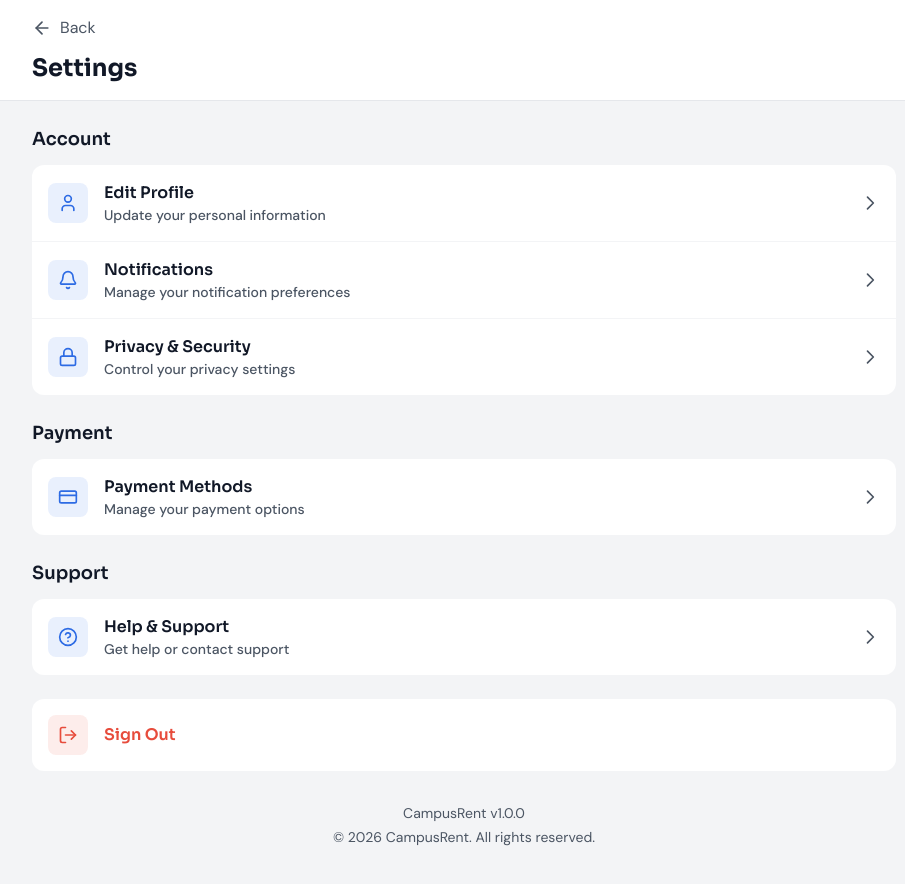
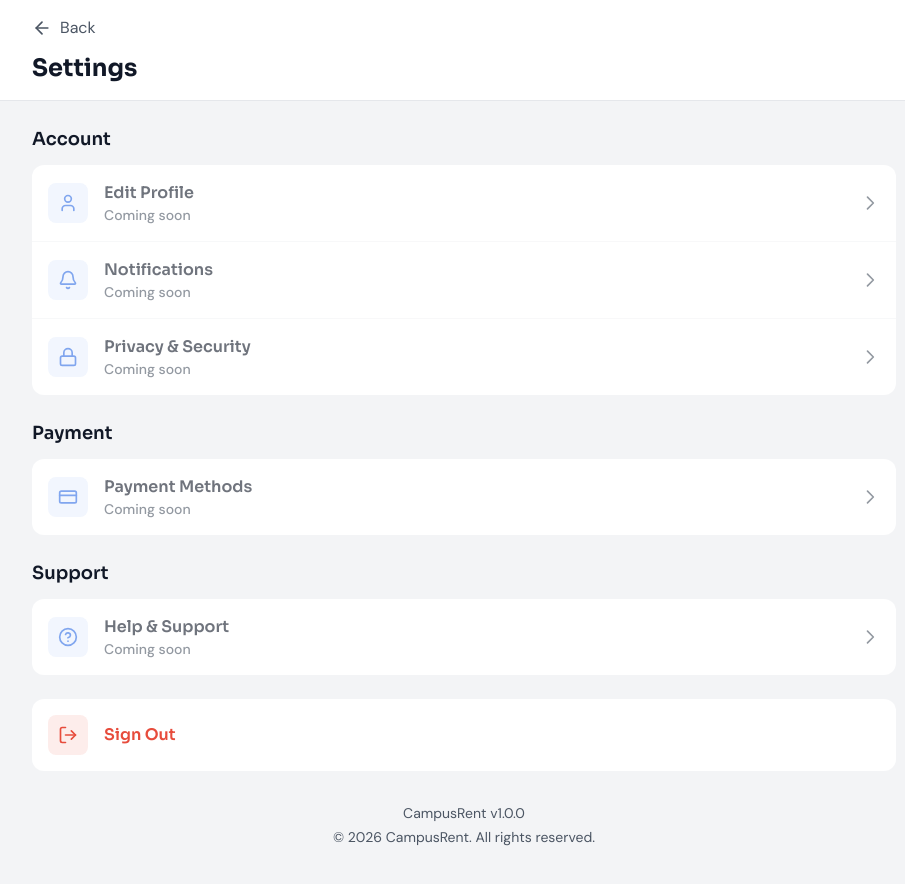
Before and after one commit to Vijayaragavan185/campusrent, a React (Vite) app in the folder frontend/: page /settings in a window 1280 px wide. Shown: the top 884 px of the page, without its empty margins (176-1081 px from the left). Built offline with nearby package versions, Linux system fonts and the light colour scheme; no server answers.

Commit message:
feat(settings): integrate auth store and mark all settings items as coming soon

```diff
--- a/frontend/src/app/pages/Settings.tsx
+++ b/frontend/src/app/pages/Settings.tsx
@@ -1,26 +1,32 @@
 import { Link } from "react-router";
+import { useNavigate } from "react-router";
 import { ArrowLeft, User, Bell, Lock, CreditCard, HelpCircle, LogOut } from "lucide-react";
+import { useAuthStore } from "../../store/authStore";
 
 export default function Settings() {
+  const navigate = useNavigate();
+  const user = useAuthStore((s) => s.user);
+  const logout = useAuthStore((s) => s.logout);
+
   const settingsSections = [
     {
       title: "Account",
       items: [
-        { icon: User, label: "Edit Profile", description: "Update your personal information" },
-        { icon: Bell, label: "Notifications", description: "Manage your notification preferences" },
-        { icon: Lock, label: "Privacy & Security", description: "Control your privacy settings" }
+        { icon: User, label: "Edit Profile", description: "Coming soon", disabled: true },
+        { icon: Bell, label: "Notifications", description: "Coming soon", disabled: true },
+        { icon: Lock, label: "Privacy & Security", description: "Coming soon", disabled: true }
       ]
     },
     {
       title: "Payment",
       items: [
-        { icon: CreditCard, label: "Payment Methods", description: "Manage your payment options" }
+        { icon: CreditCard, label: "Payment Methods", description: "Coming soon", disabled: true }
       ]
     },
     {
       title: "Support",
       items: [
-        { icon: HelpCircle, label: "Help & Support", description: "Get help or contact support" }
+        { icon: HelpCircle, label: "Help & Support", description: "Coming soon", disabled: true }
       ]
     }
   ];
@@ -30,7 +36,7 @@ export default function Settings() {
       {/* Header */}
       <header className="bg-white border-b border-gray-200 sticky top-0 z-40">
         <div className="container mx-auto px-4 py-4 max-w-4xl">
-          <Link to="/profile/1" className="inline-flex items-center gap-2 text-[#4B5563] hover:text-[#2D6BE4] transition-colors mb-3">
+          <Link to="/home" className="inline-flex items-center gap-2 text-[#4B5563] hover:text-[#2D6BE4] transition-colors mb-3">
             <ArrowLeft className="w-5 h-5" />
             Back
           </Link>
@@ -53,7 +59,8 @@ export default function Settings() {
                 return (
                   <button
                     key={itemIndex}
-                    className="w-full flex items-center gap-4 p-4 hover:bg-[#F3F4F6] transition-colors border-b border-gray-100 last:border-b-0"
+                    disabled={item.disabled}
+                    className="w-full flex items-center gap-4 p-4 hover:bg-[#F3F4F6] transition-colors border-b border-gray-100 last:border-b-0 disabled:opacity-60 disabled:cursor-not-allowed"
                   >
                     <div className="w-10 h-10 bg-[#2D6BE4]/10 rounded-lg flex items-center justify-center">
                       <Icon className="w-5 h-5 text-[#2D6BE4]" />
@@ -76,8 +83,13 @@ export default function Settings() {
 
         {/* Sign Out */}
         <div className="bg-white rounded-xl">
-          <Link to="/">
-            <button className="w-full flex items-center gap-4 p-4 hover:bg-red-50 transition-colors">
+          <button
+            className="w-full flex items-center gap-4 p-4 hover:bg-red-50 transition-colors"
+            onClick={() => {
+              logout();
+              navigate('/');
+            }}
+          >
             <div className="w-10 h-10 bg-[#E74C3C]/10 rounded-lg flex items-center justify-center">
               <LogOut className="w-5 h-5 text-[#E74C3C]" />
             </div>
@@ -87,7 +99,6 @@ export default function Settings() {
               </div>
             </div>
           </button>
-          </Link>
         </div>
 
         {/* App Info */}
```
Lines whose indentation alone changed are shown as unchanged.
